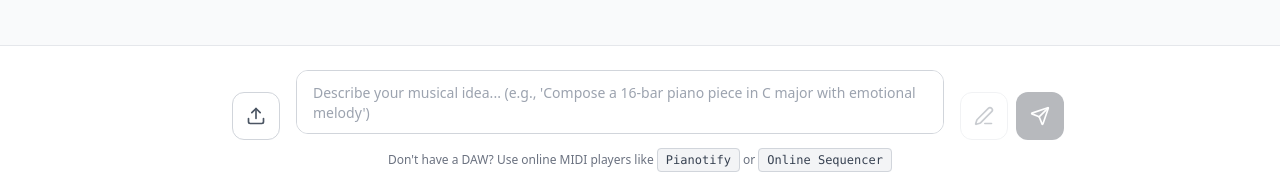
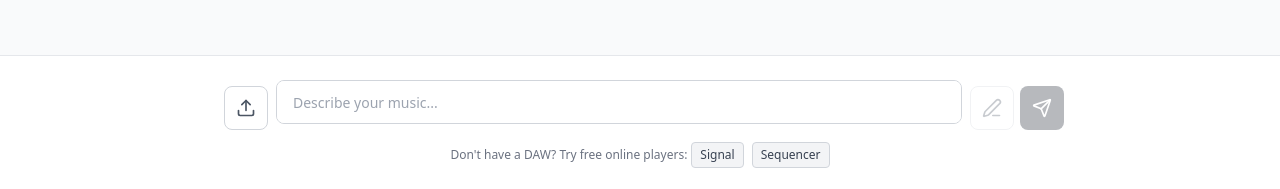
Before and after one commit to bharath-mnr/ai-midi-generator, a React (Vite) app in the folder frontend/: page / in a window 1280 px wide. Shown: the part 608-797 px from the top of the page. Built offline with nearby package versions, Linux system fonts and the light colour scheme; no server answers.

Commit message:
update chat bot for more mobile friently

```diff
--- a/frontend/src/Components/ChatBot.jsx
+++ b/frontend/src/Components/ChatBot.jsx
@@ -710,9 +710,10 @@ const extractBarCount = (text) => {
       </main>
 
       {/* Input Area */}
+      {/* Input Area */}
       <footer className="border-t border-gray-200 bg-white">
         {uploadedMidi && (
-          <div className="max-w-4xl mx-auto px-4 sm:px-6 pt-3 sm:pt-4">
+          <div className="max-w-4xl mx-auto px-3 sm:px-6 pt-3 sm:pt-4">
             <div className="flex items-center justify-between bg-gray-50 border border-gray-200 rounded-lg px-3 sm:px-4 py-2 sm:py-3 mb-2 sm:mb-3">
               <div className="flex items-center space-x-2 sm:space-x-3 text-sm min-w-0">
                 <FileMusic className="w-4 h-4 text-gray-600 flex-shrink-0" />
@@ -729,8 +730,8 @@ const extractBarCount = (text) => {
           </div>
         )}
 
-        <div className="max-w-4xl mx-auto p-4 sm:p-6">
-          <div className="flex items-end space-x-2 sm:space-x-3 lg:space-x-4">
+        <div className="max-w-4xl mx-auto p-3 sm:p-6">
+          <div className="flex items-end space-x-2">
             <input
               ref={fileInputRef}
               type="file"
@@ -741,11 +742,11 @@ const extractBarCount = (text) => {
 
             <button
               onClick={() => fileInputRef.current?.click()}
-              className="flex items-center justify-center w-10 h-10 sm:w-12 sm:h-12 rounded-lg sm:rounded-xl bg-white border border-gray-300 hover:bg-gray-50 transition-colors flex-shrink-0"
+              className="flex items-center justify-center w-10 h-10 sm:w-11 sm:h-11 rounded-lg bg-white border border-gray-300 hover:bg-gray-50 active:bg-gray-100 transition-colors flex-shrink-0"
               disabled={isLoading}
               title="Upload MIDI for editing"
             >
-              <Upload className="w-4 h-4 sm:w-5 sm:h-5 text-gray-600" />
+              <Upload className="w-[18px] h-[18px] sm:w-5 sm:h-5 text-gray-600" />
             </button>
 
             <div className="flex-1 min-w-0">
@@ -759,44 +760,57 @@ const extractBarCount = (text) => {
                     sendMessage();
                   }
                 }}
-                placeholder="Describe your musical idea... (e.g., 'Compose a 16-bar piano piece in C major with emotional melody')"
-                className="w-full px-3 sm:px-4 py-2 sm:py-3 bg-white border border-gray-300 rounded-lg sm:rounded-xl focus:border-gray-500 focus:ring-2 focus:ring-gray-200 focus:outline-none text-sm resize-none transition-all placeholder-gray-400"
+                placeholder="Describe your music..."
+                className="w-full px-3 py-2.5 sm:px-4 sm:py-3 bg-white border border-gray-300 rounded-lg focus:border-gray-500 focus:ring-2 focus:ring-gray-200 focus:outline-none text-[15px] sm:text-sm resize-none transition-all placeholder-gray-400"
                 disabled={isLoading}
                 rows={1}
-                style={{ minHeight: '40px', maxHeight: '120px' }}
+                style={{ minHeight: '42px', maxHeight: '120px' }}
               />
             </div>
 
-            <div className="flex items-center space-x-1 sm:space-x-2">
+            <div className="flex items-center space-x-1.5">
               <button
                 onClick={sendEditRequest}
                 disabled={isLoading || !inputMessage.trim() || (!lastGeneration && !uploadedMidi)}
-                className="w-10 h-10 sm:w-12 sm:h-12 rounded-lg sm:rounded-xl bg-white border border-gray-300 hover:bg-gray-50 text-gray-600 disabled:opacity-30 disabled:cursor-not-allowed flex items-center justify-center transition-colors flex-shrink-0"
+                className="w-10 h-10 sm:w-11 sm:h-11 rounded-lg bg-white border border-gray-300 hover:bg-gray-50 active:bg-gray-100 text-gray-600 disabled:opacity-30 disabled:cursor-not-allowed flex items-center justify-center transition-colors flex-shrink-0"
                 title="Edit last generation"
               >
-                <Edit3 className="w-4 h-4 sm:w-5 sm:h-5" />
+                <Edit3 className="w-[18px] h-[18px] sm:w-5 sm:h-5" />
               </button>
 
               <button
                 onClick={() => sendMessage()}
                 disabled={isLoading || !inputMessage.trim()}
-                className="w-10 h-10 sm:w-12 sm:h-12 rounded-lg sm:rounded-xl bg-gray-900 hover:bg-gray-800 text-white disabled:opacity-30 disabled:cursor-not-allowed flex items-center justify-center transition-colors flex-shrink-0"
+                className="w-10 h-10 sm:w-11 sm:h-11 rounded-lg bg-gray-900 hover:bg-gray-800 active:bg-gray-700 text-white disabled:opacity-30 disabled:cursor-not-allowed flex items-center justify-center transition-colors flex-shrink-0"
                 title="Generate composition"
               >
-                <Send className="w-4 h-4 sm:w-5 sm:h-5" />
+                <Send className="w-[18px] h-[18px] sm:w-5 sm:h-5" />
               </button>
             </div>
           </div>
 
-          <div className="text-xs text-gray-500 mt-2 sm:mt-3 text-center">
-            Don't have a DAW? Use online MIDI players like{' '}
-            <a href="https://pianotify.com" target="_blank" rel="noopener noreferrer" className="px-1 sm:px-2 py-1 bg-gray-100 rounded text-gray-700 font-mono text-xs border border-gray-300">
-              Pianotify
-            </a>{' '}
-            or{' '}
-            <a href="https://onlinesequencer.net" target="_blank" rel="noopener noreferrer" className="px-1 sm:px-2 py-1 bg-gray-100 rounded text-gray-700 font-mono text-xs border border-gray-300">
-              Online Sequencer
-            </a>
+          <div className="text-[11px] sm:text-xs text-gray-500 mt-2.5 sm:mt-3 text-center px-2">
+            <div className="inline-block">
+              Don't have a DAW? Try free online players:
+            </div>
+            <div className="inline-flex flex-wrap items-center justify-center gap-1.5 sm:gap-2 mt-1.5 sm:mt-0 sm:ml-1">
+              <a
+                href="https://signal.vercel.app"
+                target="_blank"
+                rel="noopener noreferrer"
+                className="inline-flex items-center px-2 py-1 bg-gray-100 hover:bg-gray-200 active:bg-gray-300 rounded text-gray-700 font-medium text-[11px] sm:text-xs border border-gray-300 transition-colors whitespace-nowrap"
+              >
+                Signal
+              </a>
+              <a
+                href="https://onlinesequencer.net"
+                target="_blank"
+                rel="noopener noreferrer"
+                className="inline-flex items-center px-2 py-1 bg-gray-100 hover:bg-gray-200 active:bg-gray-300 rounded text-gray-700 font-medium text-[11px] sm:text-xs border border-gray-300 transition-colors whitespace-nowrap"
+              >
+                Sequencer
+              </a>
+            </div>
           </div>
         </div>
       </footer>
```
